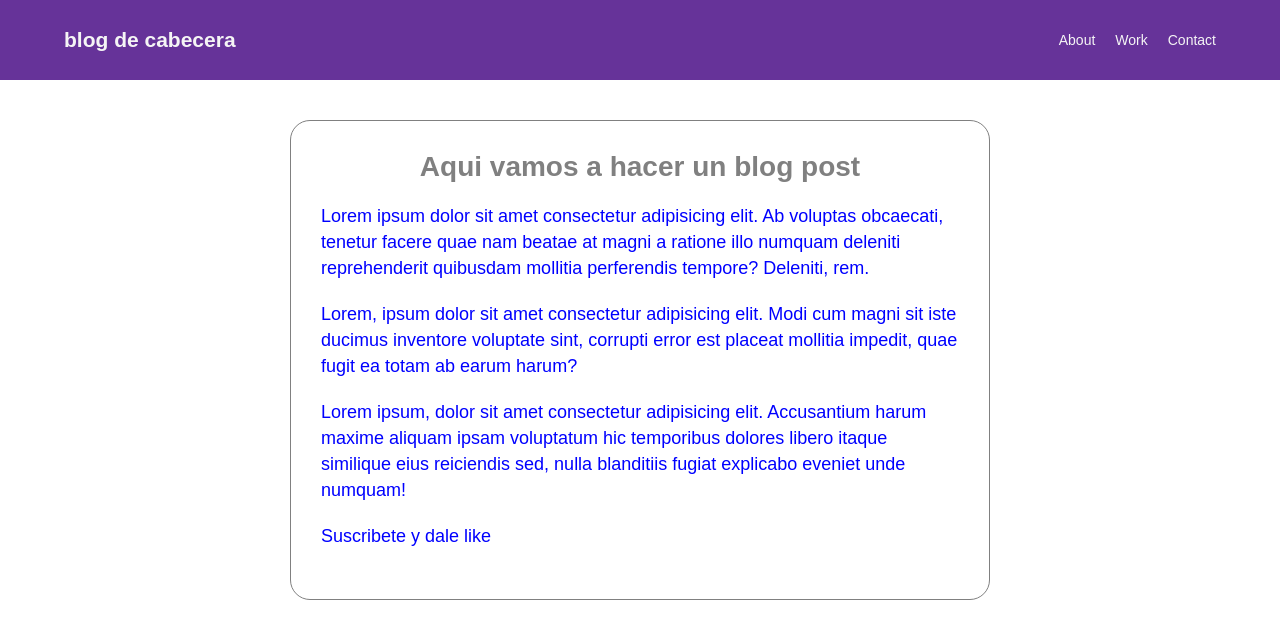
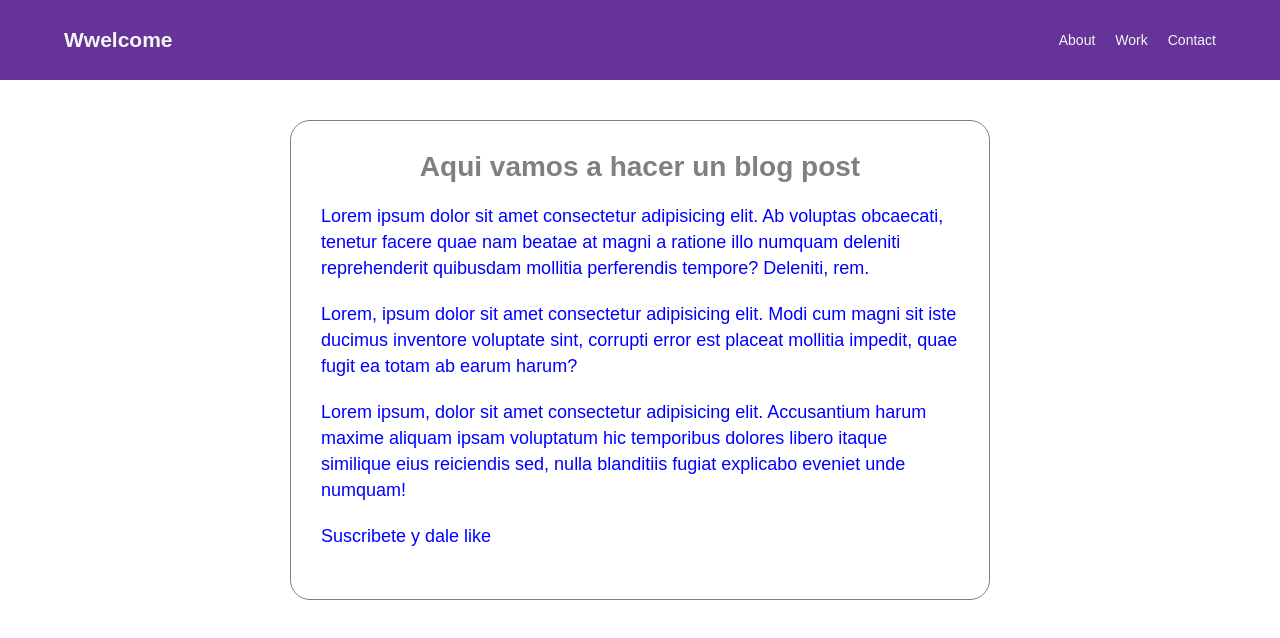
Before and after one commit to Miguelguerreroz/hyperblog, a plain HTML site: page index.html in a window 1280 px wide. Drawn offline with Linux system fonts and the light colour scheme.

Commit message:
cambiando el logo desde github

```diff
--- a/index.html
+++ b/index.html
@@ -12,7 +12,7 @@
   <header>
     <div class="container">
       <div class="header--logo">
-        <h2>blog de cabecera</h2>
+        <h2>Wwelcome</h2>
       </div>
       <ul class="header--list">
         <li>About</li>
```
